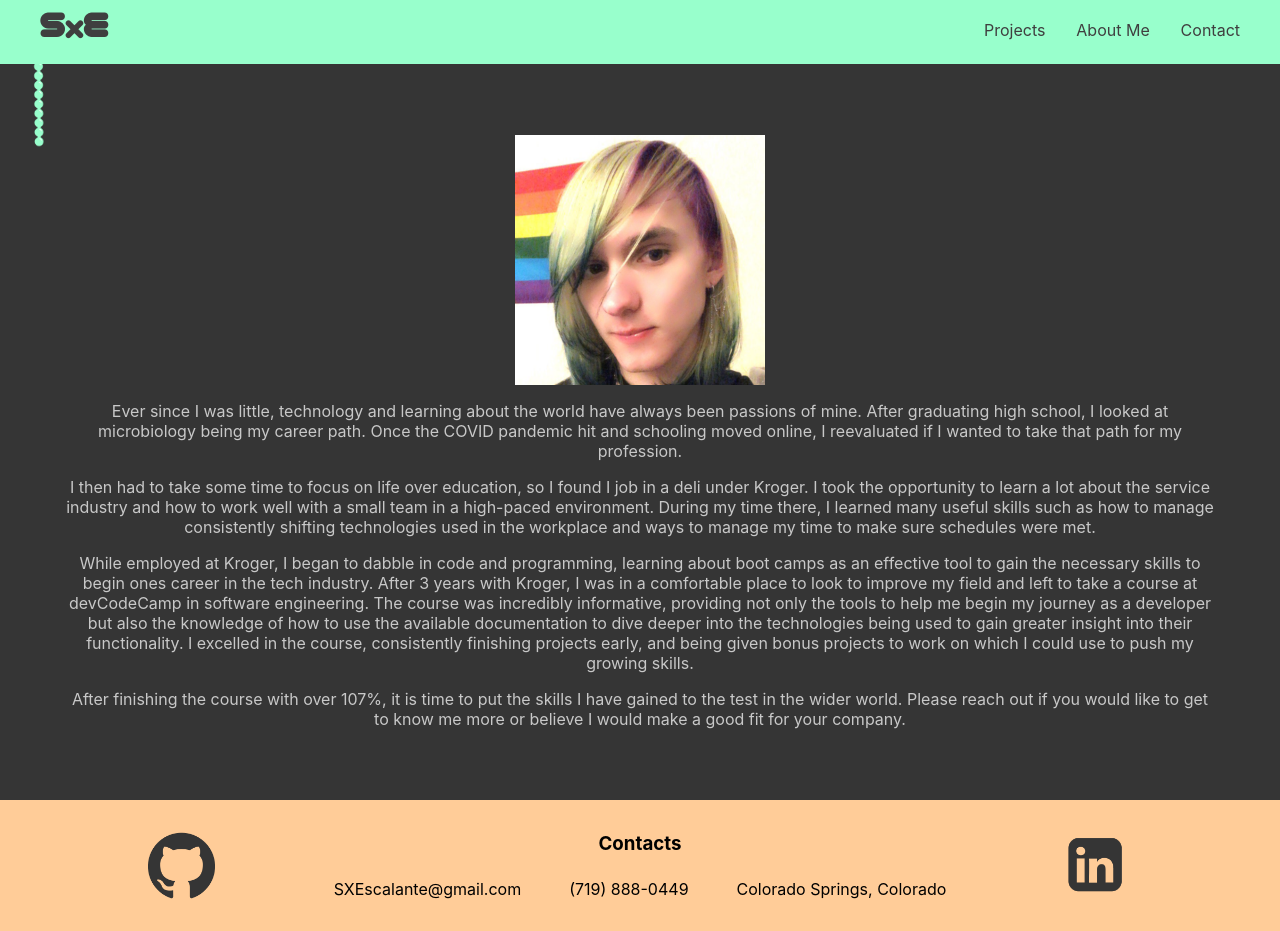
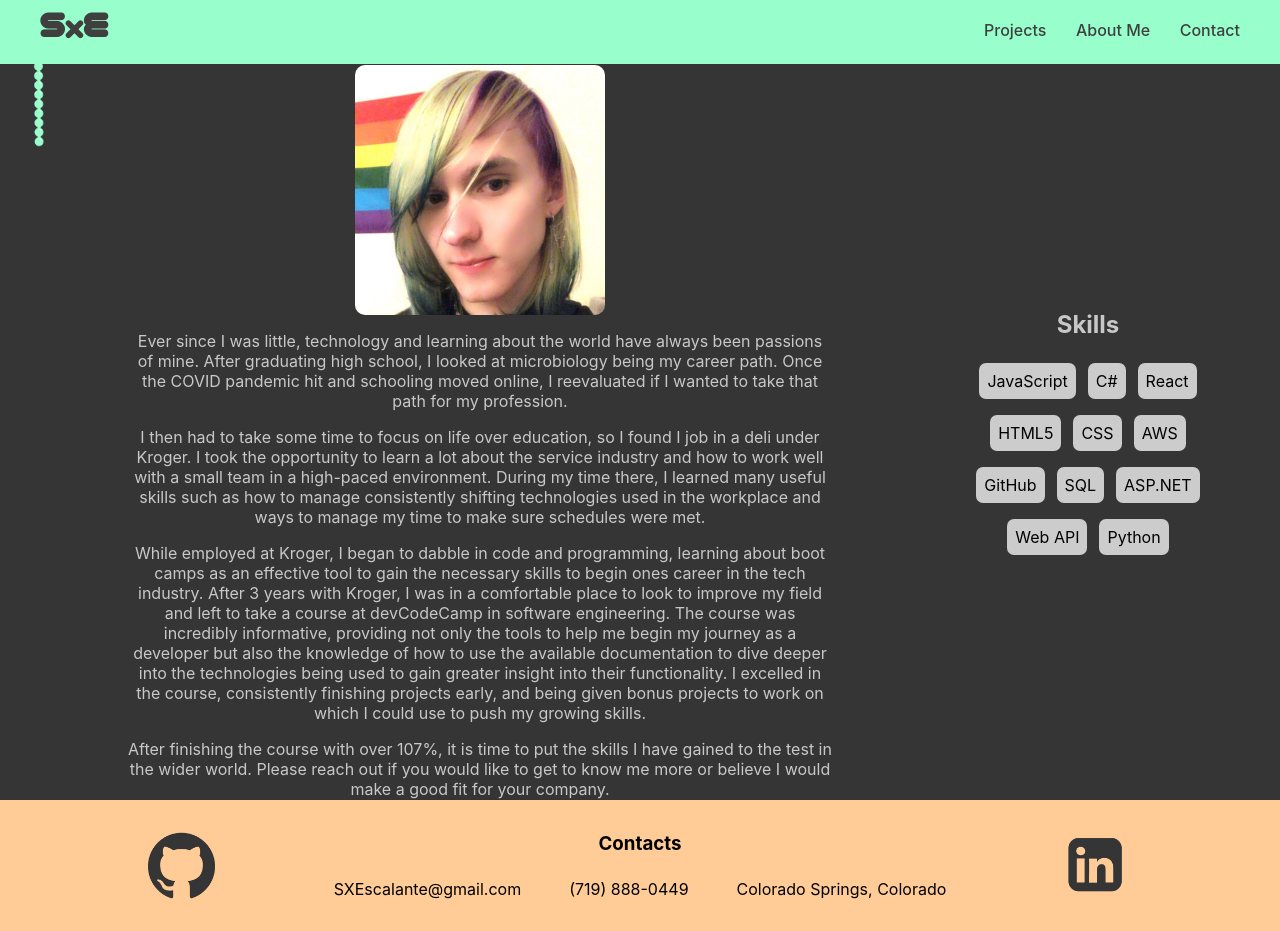
Before and after one commit to SXEscalante/PortfolioSite, a React (Create React App) app: page /about-me in a window 1280 px wide. Built offline with nearby package versions, Linux system fonts and the light colour scheme.

Commit message:
More information added and style changes

```diff
--- a/src/Components/Navbar/Navbar.css
+++ b/src/Components/Navbar/Navbar.css
@@ -51,4 +51,5 @@
 .header-link{
     color: rgb(63, 63, 63);
     text-decoration: none;
+    font-weight: 500;
 }
--- a/src/Components/ProjectDisplays/LeftProjectDisplay.jsx
+++ b/src/Components/ProjectDisplays/LeftProjectDisplay.jsx
@@ -1,7 +1,7 @@
 import ViewDotaHomePage from "../../Images/ViewDotaHomepage.png"
 import "./ProjectDisplay.css"
 
-const LeftProjectDisplay = ({darkMode, imgPath, displayLabel}) => {
+const LeftProjectDisplay = ({darkMode, imgPath, displayLabel, about}) => {
     return (
         <div className={`project-display ${darkMode ? 'dark-background' : 'light-background'}`}>
             <div className="default-display">
@@ -9,7 +9,7 @@ const LeftProjectDisplay = ({darkMode, imgPath, displayLabel}) => {
                 <h2 className="project-text">{displayLabel}</h2>
             </div>
             <div className="hover-display">
-                <p>Lorem ipsum dolor sit, amet consectetur adipisicing elit. Aperiam incidunt ipsa esse illum ad veritatis laudantium corporis mollitia atque quae accusantium, deleniti eius expedita corrupti illo inventore repudiandae. Provident, totam?</p>
+                <p>{about}</p>
             </div>
         </div>
     );
--- a/src/Components/ProjectDisplays/ProjectDisplay.css
+++ b/src/Components/ProjectDisplays/ProjectDisplay.css
@@ -22,6 +22,7 @@
     position: absolute;
     opacity: 0;
     transition: opacity 0.5s ease;
+    width: 45vw;
 }
 .project-display:hover .default-display{
     opacity: 0;
--- a/src/Components/ProjectDisplays/RightProjectDisplay.jsx
+++ b/src/Components/ProjectDisplays/RightProjectDisplay.jsx
@@ -1,6 +1,6 @@
 import "./ProjectDisplay.css"
 
-const RightProjectDisplay = ({darkMode, imgPath, displayLabel}) => {
+const RightProjectDisplay = ({darkMode, imgPath, displayLabel, about}) => {
     return (
         <div className={`project-display ${darkMode ? 'dark-background' : 'light-background'}`}>
             <div className="default-display">
@@ -8,7 +8,7 @@ const RightProjectDisplay = ({darkMode, imgPath, displayLabel}) => {
                 <img className="display-image" src={imgPath} alt="" />
             </div>
             <div className="hover-display">
-                <p>Lorem ipsum dolor sit, amet consectetur adipisicing elit. Aperiam incidunt ipsa esse illum ad veritatis laudantium corporis mollitia atque quae accusantium, deleniti eius expedita corrupti illo inventore repudiandae. Provident, totam?</p>
+                <p>{about}</p>
             </div>
         </div>
     );
--- a/src/Pages/AboutMePage/AboutMePage.css
+++ b/src/Pages/AboutMePage/AboutMePage.css
@@ -4,8 +4,31 @@
     flex-direction: column;
     align-items: center;
     gap: 1rem;
-
+    width: 55vw;
+}
+.aboutme-page{
+    display: flex;
+    flex-direction: row;
+    justify-content: space-evenly;
 }
 .self-image{
     height: 250px;
+    border-radius: 10px;
 }
+.skill-container{
+    display: flex;
+    flex-direction: column;
+    gap: 1.5rem;
+}
+.skill-tag-container{
+    width: 20vw;
+    display: flex;
+    gap: 12px;
+    row-gap: 1rem;
+    flex-wrap: wrap;
+    justify-content: center;
+}
+.skill-tag{
+    padding: 8px;
+    border-radius: 7px;
+}
--- a/src/Pages/AboutMePage/AboutMePage.jsx
+++ b/src/Pages/AboutMePage/AboutMePage.jsx
@@ -9,7 +9,7 @@ const AboutMePage = () => {
     const { darkMode } = useContext(DarkModeContext)
 
     return (
-        <div className={`page ${darkMode ? 'dark-mode' : 'light-mode'}`}>
+        <div className={`page aboutme-page ${darkMode ? 'dark-mode' : 'light-mode'}`}>
             <div className="background">
                 <img className='self-image' src={PortfolioImage} alt="An image of myself" />
                 <p>Ever since I was little, technology and learning about the world have always been passions of mine. After graduating high school, I looked at microbiology being my career path. Once the COVID pandemic hit and schooling moved online, I reevaluated if I wanted to take that path for my profession.</p>
@@ -17,6 +17,22 @@ const AboutMePage = () => {
                 <p>While employed at Kroger, I began to dabble in code and programming, learning about boot camps as an effective tool to gain the necessary skills to begin ones career in the tech industry. After 3 years with Kroger, I was in a comfortable place to look to improve my field and left to take a course at devCodeCamp in software engineering. The course was incredibly informative, providing not only the tools to help me begin my journey as a developer but also the knowledge of how to use the available documentation to dive deeper into the technologies being used to gain greater insight into their functionality. I excelled in the course, consistently finishing projects early, and being given bonus projects to work on which I could use to push my growing skills. </p>
                 <p>After finishing the course with over 107%, it is time to put the skills I have gained to the test in the wider world. Please reach out if you would like to get to know me more or believe I would make a good fit for your company.</p>
             </div>
+            <div className='skill-container'>
+                <h2>Skills</h2>
+                <div className='skill-tag-container'>
+                    <p className={`skill-tag ${darkMode ? 'light-mode' : 'dark-mode' }`}>JavaScript</p>
+                    <p className={`skill-tag ${darkMode ? 'light-mode' : 'dark-mode' }`}>C#</p>
+                    <p className={`skill-tag ${darkMode ? 'light-mode' : 'dark-mode' }`}>React</p>
+                    <p className={`skill-tag ${darkMode ? 'light-mode' : 'dark-mode' }`}>HTML5</p>
+                    <p className={`skill-tag ${darkMode ? 'light-mode' : 'dark-mode' }`}>CSS</p>
+                    <p className={`skill-tag ${darkMode ? 'light-mode' : 'dark-mode' }`}>AWS</p>
+                    <p className={`skill-tag ${darkMode ? 'light-mode' : 'dark-mode' }`}>GitHub</p>
+                    <p className={`skill-tag ${darkMode ? 'light-mode' : 'dark-mode' }`}>SQL</p>
+                    <p className={`skill-tag ${darkMode ? 'light-mode' : 'dark-mode' }`}>ASP.NET</p>
+                    <p className={`skill-tag ${darkMode ? 'light-mode' : 'dark-mode' }`}>Web API</p>
+                    <p className={`skill-tag ${darkMode ? 'light-mode' : 'dark-mode' }`}>Python</p>
+                </div>
+            </div>
        </div>
     );
 }
--- a/src/Pages/ContactPage/ContactPage.css
+++ b/src/Pages/ContactPage/ContactPage.css
@@ -5,7 +5,7 @@
     color: black;
 }
 .contact-head{
-    padding-top: 4rem;
+    padding-top: 0rem;
 }
 .input-row{
     display: flex;
@@ -47,6 +47,7 @@
     display: none;
 }
 .submit-button{
+    margin-top: 1rem;
     font-size: 20px;
     padding: 8px;
     background-color: white;
--- a/src/Pages/ProjectsPage/ProjectsPage.jsx
+++ b/src/Pages/ProjectsPage/ProjectsPage.jsx
@@ -13,11 +13,15 @@ import DarkModeContext from "../../Context/DarkmodeContext";
 const ProjectsPage = () => {
     const { darkMode } = useContext(DarkModeContext)
 
+    const aboutViewDota = 'An application that allow players of the game DOTA 2 to login with their Steam Id to see the statistics of the games they have played.'
+    const aboutVolumeVisualizer = 'Do you know what 50000 mililiters of water would look like? Not many people are able to easily visualize a volume just by the metric, so this application converts it into a form that is much easier to understand as well as displaying what it would actually look like!'
+    const aboutConsoleBattleship = 'Programming games can be a great way to learn new technologies and push your abilites. I developed this console game as a test of my abilities in C# and to teach myself how to use arrow keys to control a program.'
+
     return (
         <div className={`products-page ${darkMode ? 'dark-mode' : 'light-mode'}`}>
-            <RightProjectDisplay darkMode={darkMode} imgPath={ViewDotaHomePage} displayLabel={"ViewDota"}/>
-            <LeftProjectDisplay darkMode={darkMode}  imgPath={VolumeVisualizer} displayLabel={"Volume visualizer"}/>
-            <RightProjectDisplay darkMode={darkMode} imgPath={ConsoleBattleship} displayLabel={"Console Battleship"}/>
+            <RightProjectDisplay darkMode={darkMode} imgPath={ViewDotaHomePage} displayLabel={"ViewDota"} about={aboutViewDota}/>
+            <LeftProjectDisplay darkMode={darkMode}  imgPath={VolumeVisualizer} displayLabel={"Volume visualizer"} about={aboutVolumeVisualizer}/>
+            <RightProjectDisplay darkMode={darkMode} imgPath={ConsoleBattleship} displayLabel={"Console Battleship"} about={aboutConsoleBattleship}/>
         </div>
     );
 }
```
